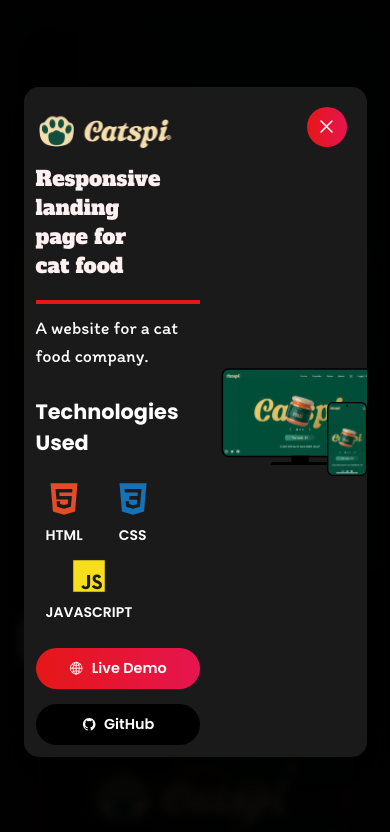
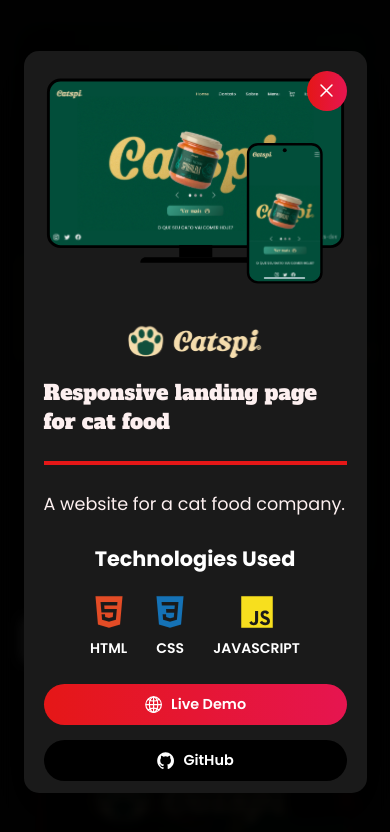
Before and after one commit to jvs-dev/jv-portfolio, a React (Vite) app: page / in a window 390 px wide. Both pictures are taken after a click on the button "View". Shown: the part 1781-2613 px from the top of the page. Built offline with nearby package versions, Linux system fonts and the light colour scheme; no server answers; the database is empty; a web font is replaced by a local one.

Commit message:
remake project model

```diff
--- a/src/components/ProjectModal/ProjectModal.css
+++ b/src/components/ProjectModal/ProjectModal.css
@@ -78,7 +78,8 @@
    flex-direction: column;
    align-items: flex-start;
    justify-content: flex-start;
-   padding: 10px 0px 0px 0px;
+   padding: 0px 0px 20px 0px;
+   border-bottom: solid 4px var(--primary-red);
    gap: 10px;
 }
 
@@ -101,33 +102,34 @@
 .project-modal-body {
    display: flex;
    flex-direction: row;
-   align-items: center;
-   padding: 20px 40px 30px 30px;
+   padding: 30px 40px 30px 30px;
    overflow: auto;
+   gap: 30px;
+}
+
+.project-modal-info-section {
+   flex: 1;
+   display: flex;
+   flex-direction: column;
+   gap: 25px;
+   padding: 0px 0px 0px 0px;
+   margin: 0px 0px 0px 0px;
+   min-width: 0;
 }
 
 .project-modal-image-container {
+   flex: 0 0 45%;
    display: flex;
-   flex-direction: column;
-   justify-content: flex-start;
-   align-items: flex-start;
+   justify-content: center;
+   align-items: center;
 }
 
 .project-modal-image {
-   max-width: 100%;
-   max-height: 40vh;
-   width: 50%;
+   width: 100%;
    height: auto;
+   max-height: 70vh;
    object-fit: contain;
-}
-
-.project-modal-info {
-   display: flex;
-   flex-direction: column;
-   gap: 25px;
-   padding: 10px 0px 0px 0px;
-   margin: 20px 0px 0px 0px;
-   border-top: solid 4px var(--primary-red);
+   border-radius: 10px;
 }
 
 .project-modal-description {
@@ -147,8 +149,7 @@
    font-weight: 700;
    color: var(--white);
    font-size: 1.3rem;
-   margin: 0 0 15px 0;
-   padding-bottom: 8px;
+   margin: 0 0 20px 0;
 }
 
 .project-modal-description p {
@@ -161,7 +162,7 @@
 .project-modal-tags-container {
    display: flex;
    flex-wrap: wrap;
-   gap: 12px;
+   gap: 25px;
 }
 
 .project-modal-tag {
@@ -170,7 +171,6 @@
    align-items: center;
    justify-content: center;
    gap: 8px;
-   padding: 0px 10px;
 }
 
 .project-modal-tag p {
@@ -204,6 +204,7 @@
    text-decoration: none;
    font-weight: 600;
    transition: 0.3s ease;
+   white-space: nowrap;
 }
 
 .project-modal-link-button:hover {
@@ -216,14 +217,56 @@
    color: white;
 }
 
+/* Tablet Styles */
+@media (max-width: 1024px) {
+   .project-modal-content {
+      width: 95%;
+      max-height: 90vh;
+   }
+
+   .project-modal-body {
+      flex-direction: column;
+      gap: 20px;
+   }
+
+   .project-modal-logo-container {
+      align-items: center;
+   }
+
+   .project-modal-info-section {
+      order: 2;
+   }
+
+   .project-modal-image-container {
+      flex: 0 0 auto;
+      order: 1;
+      width: 100%;
+   }
+
+   .project-modal-image {
+      max-height: 50vh;
+   }
+
+   .project-modal-title {
+      font-size: 1.8rem;
+      padding: 0px;
+      margin: 5px 0px;
+   }
+
+   .project-modal-tags {
+      display: flex;
+      flex-direction: column;
+      align-items: center;
+      justify-content: flex-start;
+   }
+}
+
+/* Mobile Styles */
 @media (max-width: 768px) {
    .project-modal-content {
       width: 95%;
       max-height: 95vh;
-   }
-
-   .project-modal-header {
-      padding: 20px;
+      border-radius: 15px;
    }
 
    .project-modal-title {
@@ -231,7 +274,9 @@
    }
 
    .project-modal-body {
-      padding: 15px;
+      padding: 15px 20px;
+      flex-direction: column;
+      gap: 20px;
    }
 
    .project-modal-description h3,
@@ -244,6 +289,14 @@
       padding: 10px 16px;
       font-size: 0.9rem;
    }
+
+   .project-modal-link-button ion-icon {
+      font-size: 1.2rem;
+   }
+
+   .project-modal-image {
+      max-height: 40vh;
+   }
 }
 
 @media (max-width: 480px) {
@@ -252,16 +305,12 @@
       border-radius: 15px;
    }
 
-   .project-modal-header {
-      padding: 15px;
-   }
-
    .project-modal-title {
       font-size: 1.3rem;
    }
 
    .project-modal-body {
-      padding: 12px;
+      padding: 12px 20px;
       gap: 20px;
    }
 
@@ -271,5 +320,10 @@
 
    .project-modal-link-button {
       justify-content: center;
+      width: 100%;
+   }
+
+   .project-modal-image {
+      max-height: 35vh;
    }
 }
--- a/src/components/ProjectModal/ProjectModal.jsx
+++ b/src/components/ProjectModal/ProjectModal.jsx
@@ -7,13 +7,12 @@
    return (
       <div className="project-modal-overlay" onClick={onClose}>
          <div className="project-modal-content" onClick={(e) => e.stopPropagation()}>
-
             <button className="project-modal-close" onClick={onClose}>
                <ion-icon name="close-outline"></ion-icon>
             </button>
 
             <div className="project-modal-body">
-               <div className="project-modal-image-container">
+               <div className="project-modal-info-section">
                   <div className='project-modal-logo-container'>
                      <img
                         src={project.logo}
@@ -22,8 +21,11 @@
                      />
                      <h2 className='project-modal-title'>{project.title}</h2>
                   </div>
-                  <div className="project-modal-info">
-                     <p className='project-modal-description'>{project.description}</p>
+
+                  <div className="project-modal-description">
+                     <p>{project.description}</p>
+                  </div>
+
                   <div className="project-modal-tags">
                      <h3>Technologies Used</h3>
                      <div className="project-modal-tags-container">
@@ -63,7 +65,8 @@
                      </div>
                   </div>
                </div>
-               </div>
+
+               <div className="project-modal-image-container">
                   <img
                      src={project.model}
                      alt={`${project.title} preview`}
@@ -72,6 +75,7 @@
                </div>
             </div>
          </div>
+      </div>
    );
 };
 
```
Lines whose indentation alone changed are shown as unchanged.
